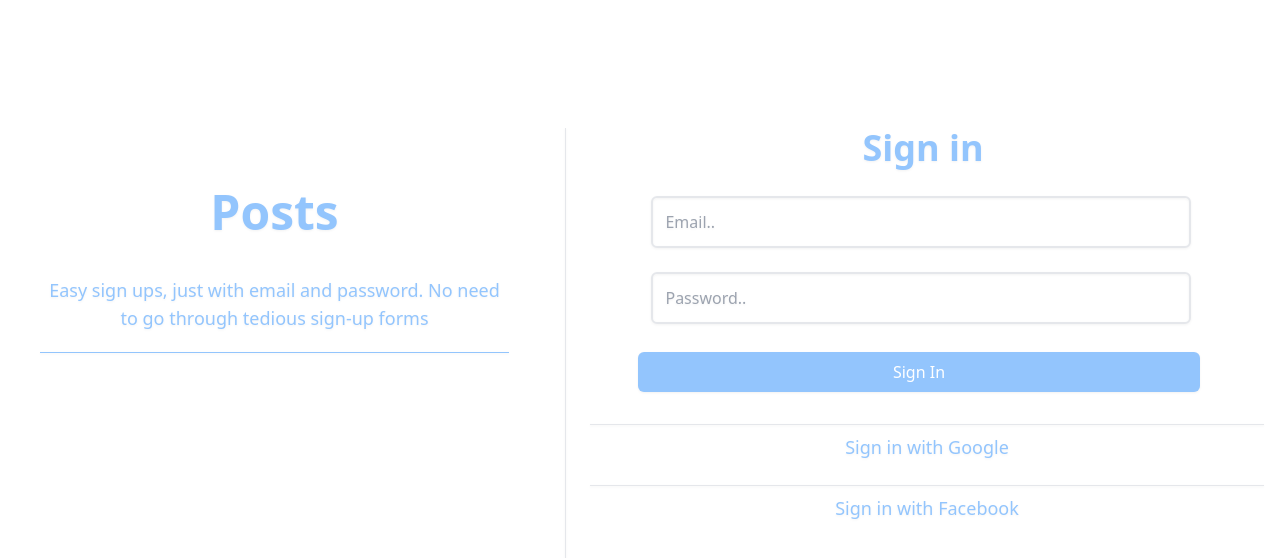
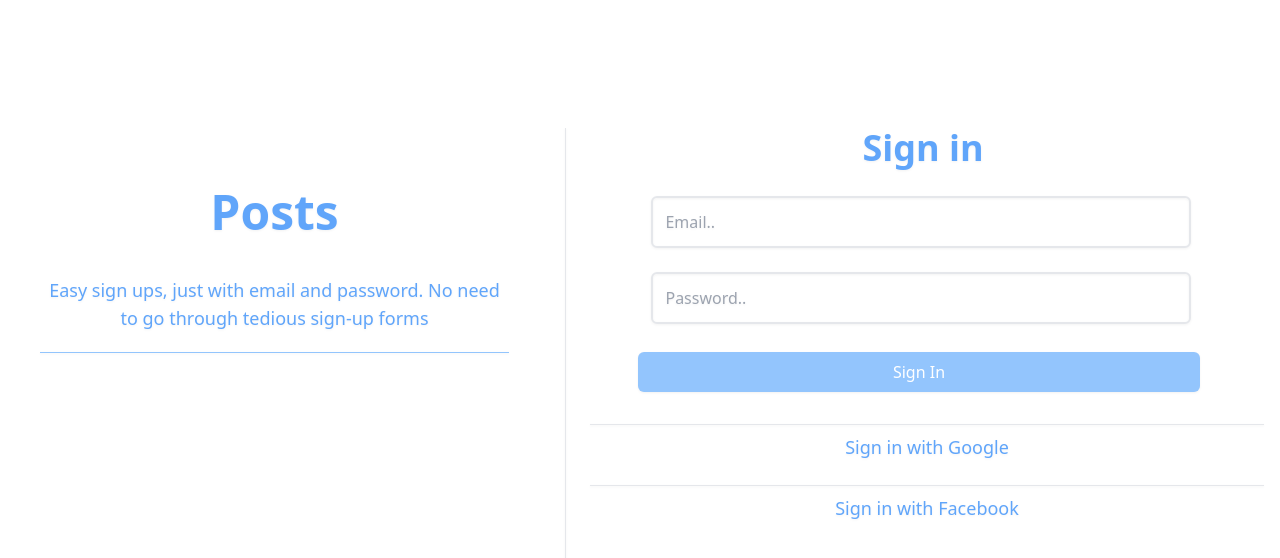
Before and after one commit to ArhamNaeem/SMA, a React (Vite) app: page / in a window 1280 px wide. Shown: the top 558 px of the page. Built offline with nearby package versions, Linux system fonts and the light colour scheme.

Commit message:
darkened text color

```diff
--- a/src/Login-page/Login.tsx
+++ b/src/Login-page/Login.tsx
@@ -88,7 +88,7 @@ export default function Login() {
     <>
       <div className={style}>{msg}</div>
 
-      <div className="container  h-screen flex justify-between items-center text-blue-300 drop-shadow-sm">
+      <div className="container  h-screen flex justify-between items-center text-blue-400 drop-shadow-sm">
         <div className="text-center p-10 h-3/4 w-1/2 mr-4 font-bold text-5xl">
           Posts
           <p className=" border-b border-blue-300 pb-5 mt-10 font-light text-lg">
@@ -128,13 +128,13 @@ export default function Login() {
             </button>
             <p
               onClick={signInGoogle}
-              className="border-t cursor-pointer p-2 text-lg mt-4 w-full text-center transition-all hover:text-blue-500"
+              className="border-t cursor-pointer p-2 text-lg mt-4 w-full text-center transition-all  hover:text-blue-500"
             >
               Sign in with Google
             </p>
             <p
               onClick={signInFacebook}
-              className=" border-t cursor-pointer p-2 text-lg mt-4 w-full text-center transition-all hover:text-blue-500"
+              className=" border-t cursor-pointer p-2 text-lg mt-4 w-full text-center transition-all  hover:text-blue-500"
             >
               Sign in with Facebook
             </p>
```
